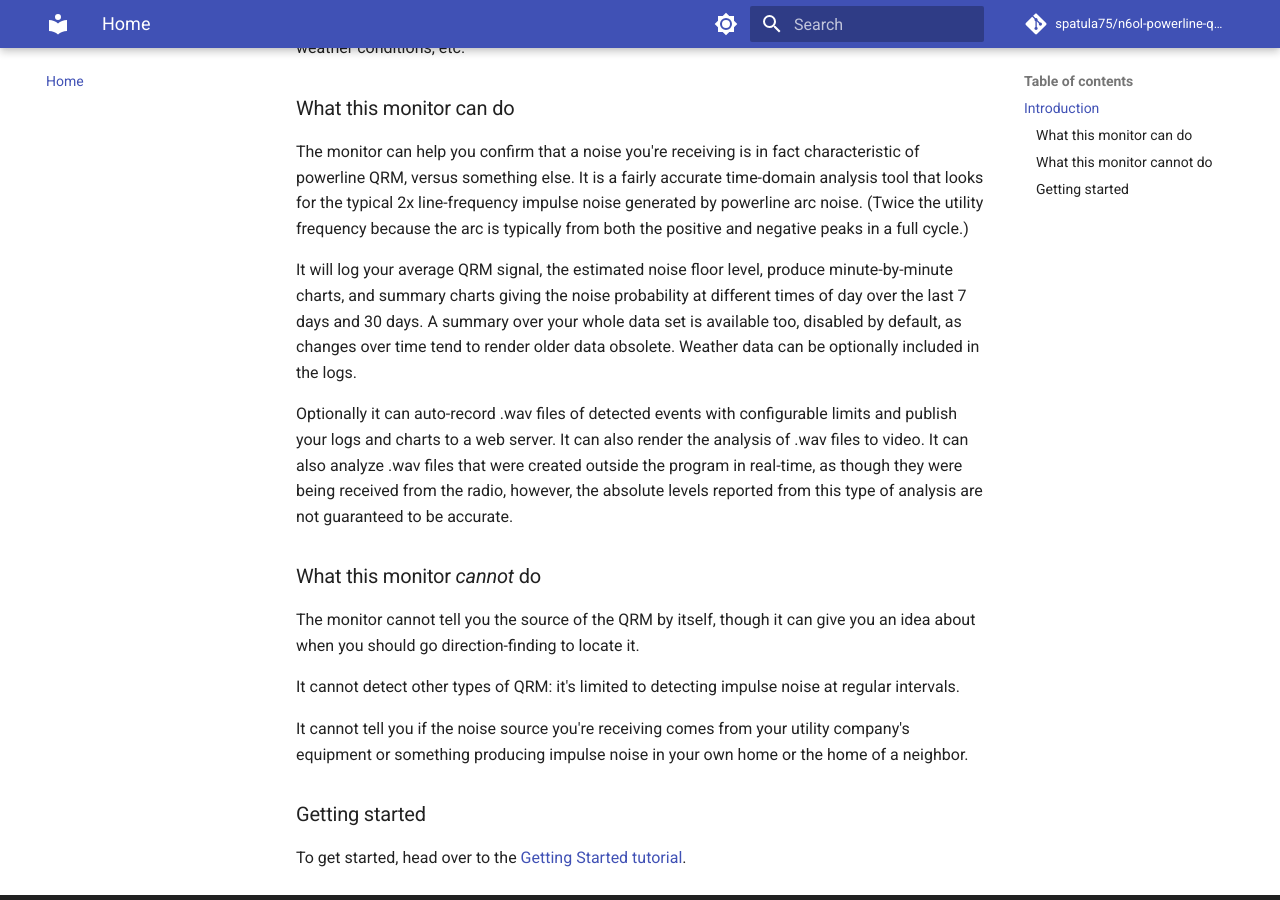
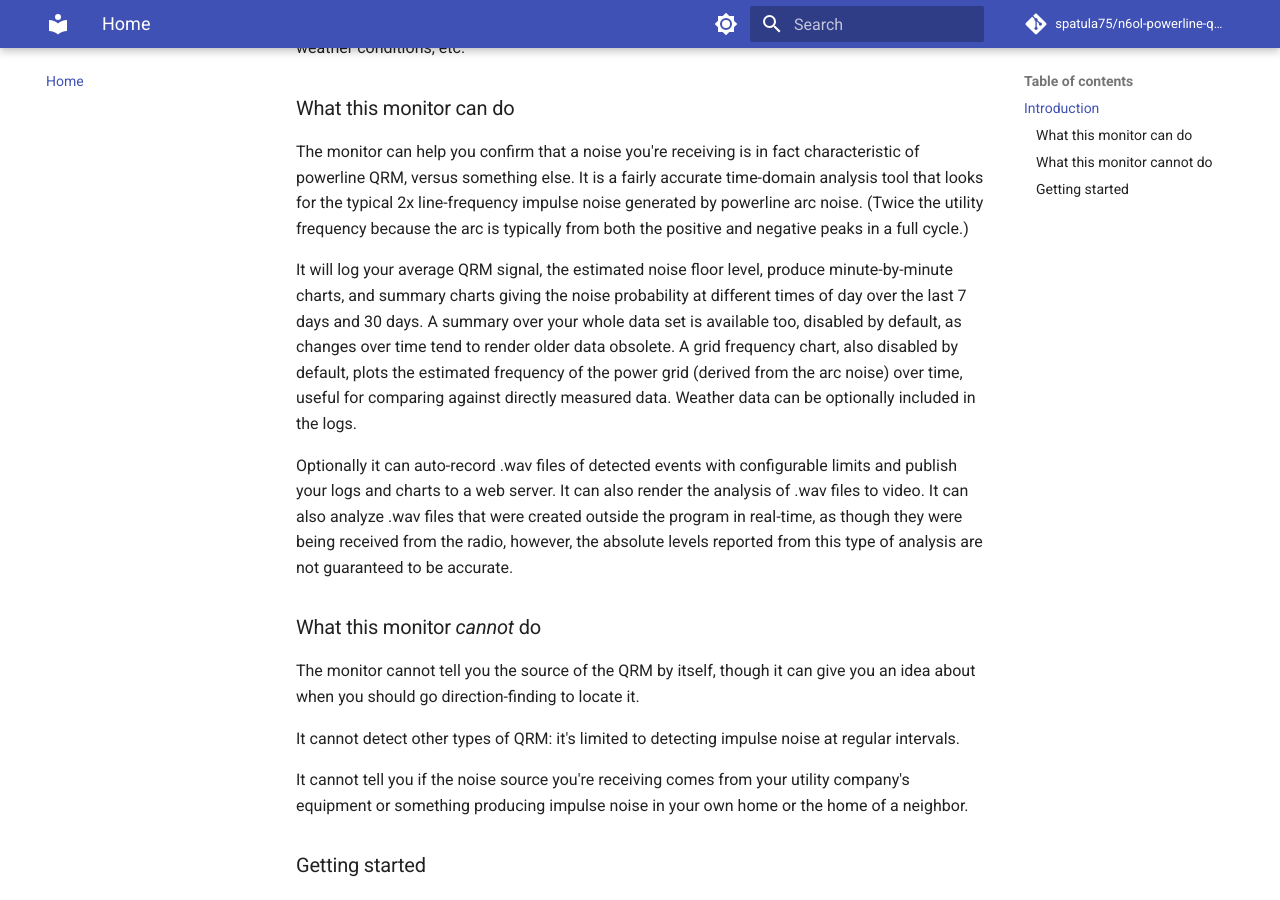
Before and after one commit to spatula75/n6ol-powerline-qrm-monitor, an MkDocs documentation site: the page built from docs/index.md, in a window 1280 px wide and 900 px high, scrolled down 320 px. Built offline with MkDocs 1.6.1 and Material for MkDocs 9.7.7, drawn with Linux system fonts in a browser that asks for light colours; comment, search, counter and statistics services are not loaded.

Commit message:
Report a stale grid frequency chart, and add it to docs/index.md
Generalized _report_any_stale_all_time_summary into _report_any_stale_chart so
turning enable_frequency_chart off gets the same startup warning the all-time
summary already had, rather than leaving current_frequency_estimate.png sitting
in the archive under a name that claims it is current.

docs/index.md now lists the chart alongside the README's description of it, and
CLAUDE.md notes the pattern for the next optional, fixed-name output.

Co-Authored-By: Claude Sonnet 5 <noreply@anthropic.com>
Claude-Session: https://claude.ai/code/session_01XgjigWpqZCWb12sx5GKxdM

```diff
--- a/docs/index.md
+++ b/docs/index.md
@@ -14,7 +14,9 @@ arc is typically from both the positive and negative peaks in a full cycle.)
 It will log your average QRM signal, the estimated noise floor level, produce minute-by-minute charts, and
 summary charts giving the noise probability at different times of day over the last 7 days and 30 days.
 A summary over your whole data set is available too, disabled by default, as changes over time tend to render
-older data obsolete.  Weather data can be optionally included in the logs.
+older data obsolete.  A grid frequency chart, also disabled by default, plots the estimated frequency of the
+power grid (derived from the arc noise) over time, useful for comparing against directly measured data.
+Weather data can be optionally included in the logs.
 
 Optionally it can auto-record .wav files of detected events with configurable limits and publish your logs
 and charts to a web server.  It can also render the analysis of .wav files to video.  It can also analyze
```
Also changed, not shown: CHANGELOG.md (+4 -0 lines), CLAUDE.md (+7 -0 lines), 2 other files.
